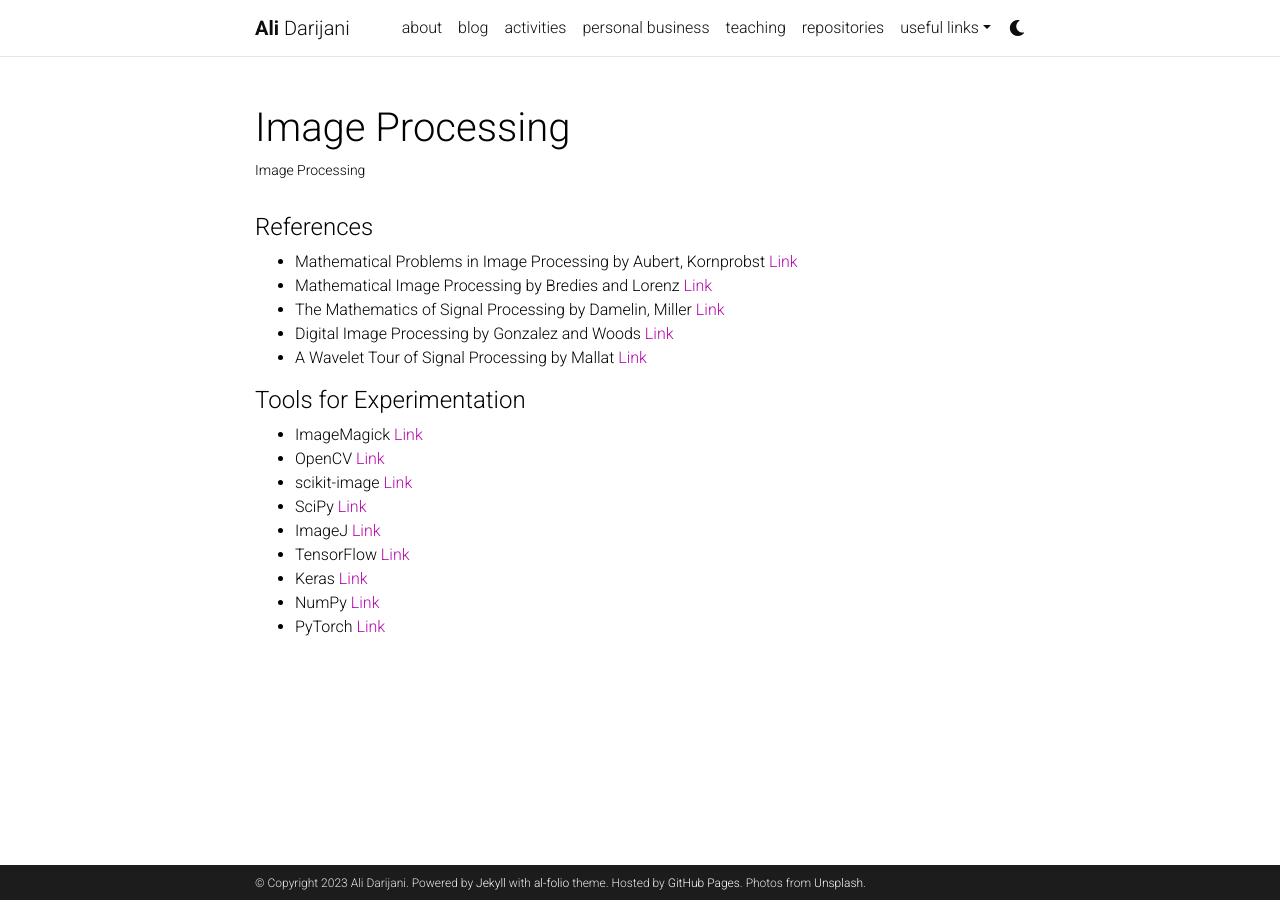
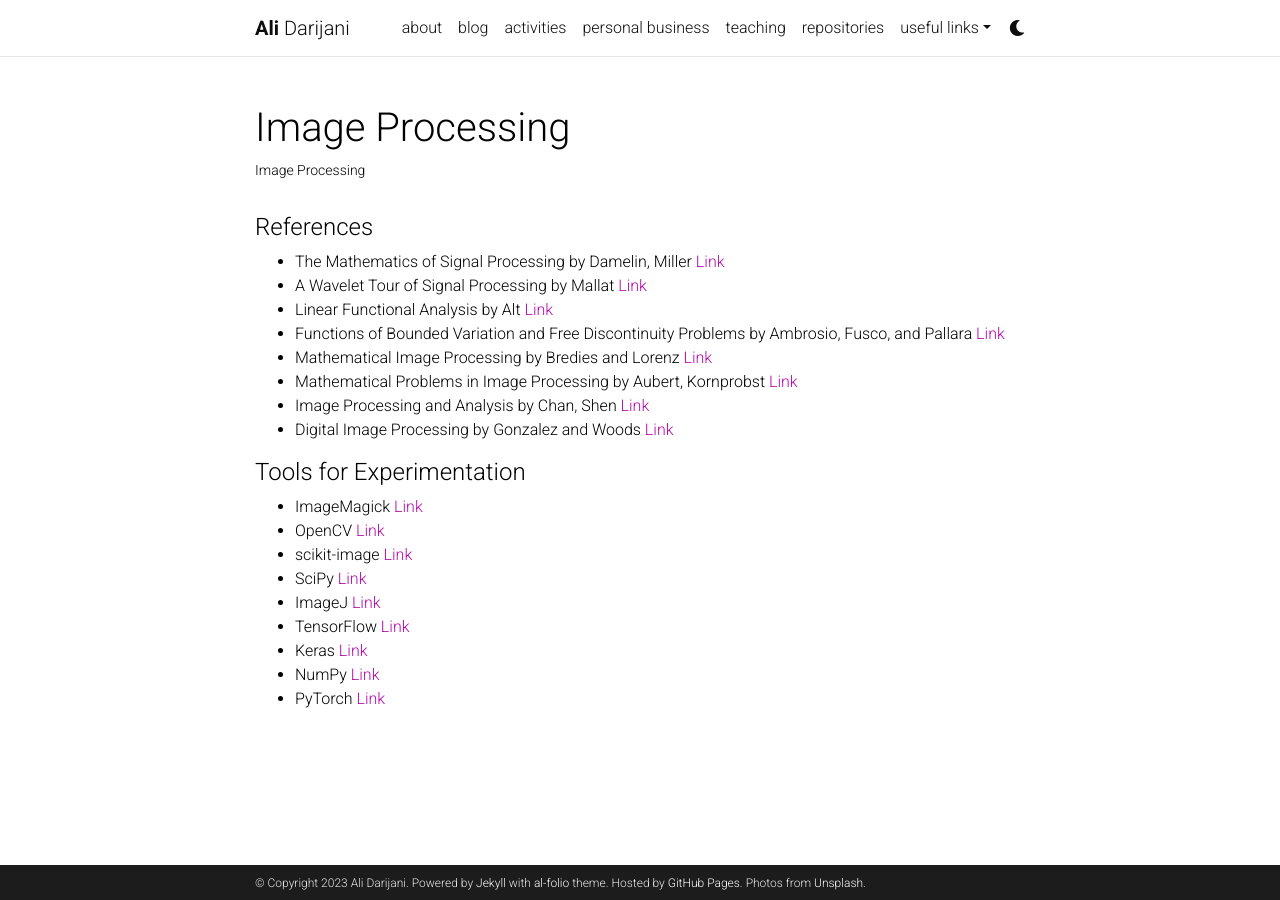
Before and after one commit to adarijani/adarijani.github.io_archived, a Jekyll site: the page built from _projects/image_processing.md, in a window 1280 px wide. Built offline with Jekyll 4.4.1, drawn with Linux system fonts in a browser that asks for light colours; comment, search, counter and statistics services are not loaded; a style sheet for code colours, icons or effects is not loaded.

Commit message:
Update image_processing.md

```diff
--- a/_projects/image_processing.md
+++ b/_projects/image_processing.md
@@ -9,13 +9,14 @@ category: teaching
 
 #### References
 
+* The Mathematics of Signal Processing by Damelin, Miller [Link](https://www.cambridgebookshop.co.uk/products/the-mathematics-of-signal-processing)
+* A Wavelet Tour of Signal Processing by Mallat [Link](https://www.elsevier.com/books/a-wavelet-tour-of-signal-processing/mallat/978-0-12-374370-1)
+* Linear Functional Analysis by Alt [Link](https://link.springer.com/book/10.1007/978-1-4471-7280-2)
+* Functions of Bounded Variation and Free Discontinuity Problems by Ambrosio, Fusco, and Pallara [Link](https://global.oup.com/academic/product/functions-of-bounded-variation-and-free-discontinuity-problems-9780198502456?cc=de&lang=en&)
+* Mathematical Image Processing  by Bredies and Lorenz [Link](https://link.springer.com/book/10.1007/978-3-030-01458-2)
 * Mathematical Problems in Image Processing by Aubert, Kornprobst [Link](https://link.springer.com/book/10.1007/978-0-387-44588-5)
-* Mathematical Image Processing  by Bredies and Lorenz [Link](https://link.springer.com/book/10.1007/978-3-030-01458-2)
-* The Mathematics of Signal Processing by Damelin, Miller [Link](https://www.cambridgebookshop.co.uk/products/the-mathematics-of-signal-processing)
+* Image Processing and Analysis by Chan, Shen [Link](https://epubs.siam.org/doi/book/10.1137/1.9780898717877)
 * Digital Image Processing by Gonzalez and Woods [Link](https://www.pearson.com/en-us/subject-catalog/p/digital-image-processing/P200000003224?view=educator)
-* A Wavelet Tour of Signal Processing by Mallat [Link](https://www.elsevier.com/books/a-wavelet-tour-of-signal-processing/mallat/978-0-12-374370-1)
-
-
 
 #### Tools for Experimentation
 
```
